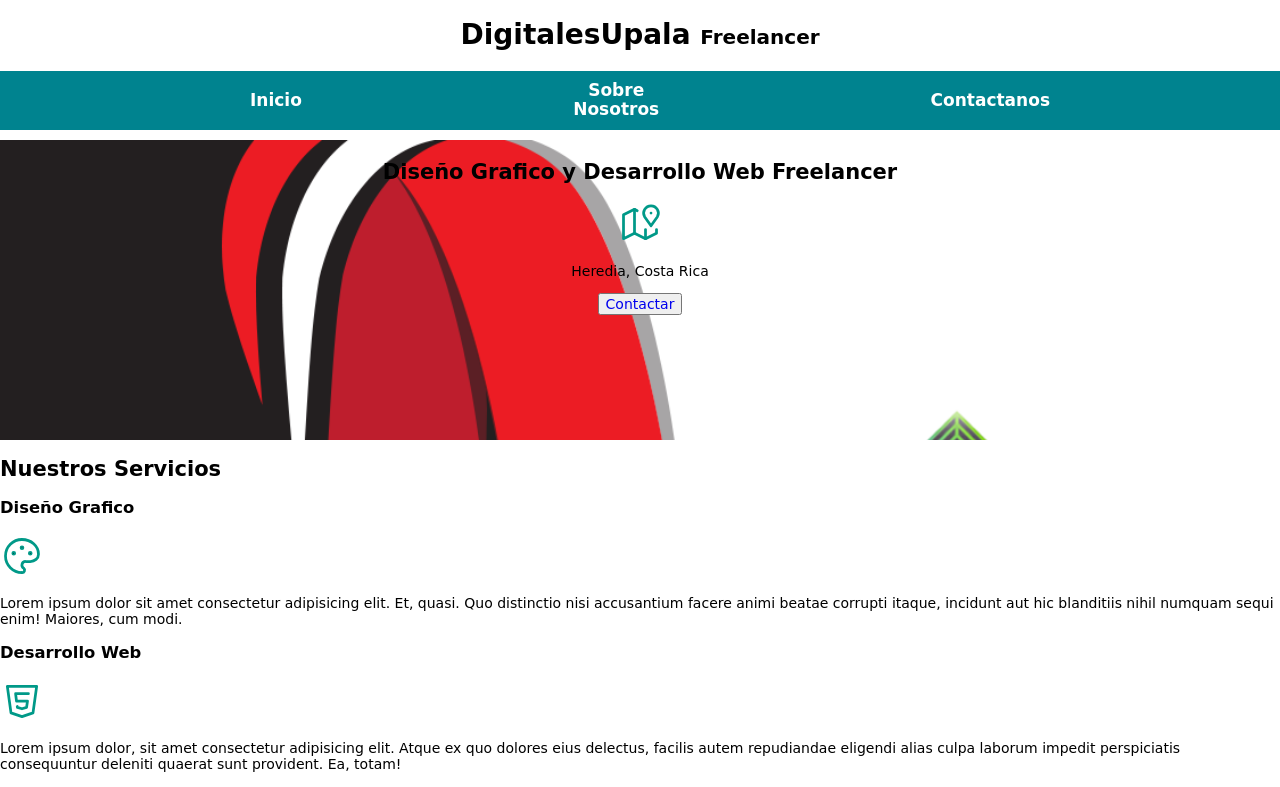
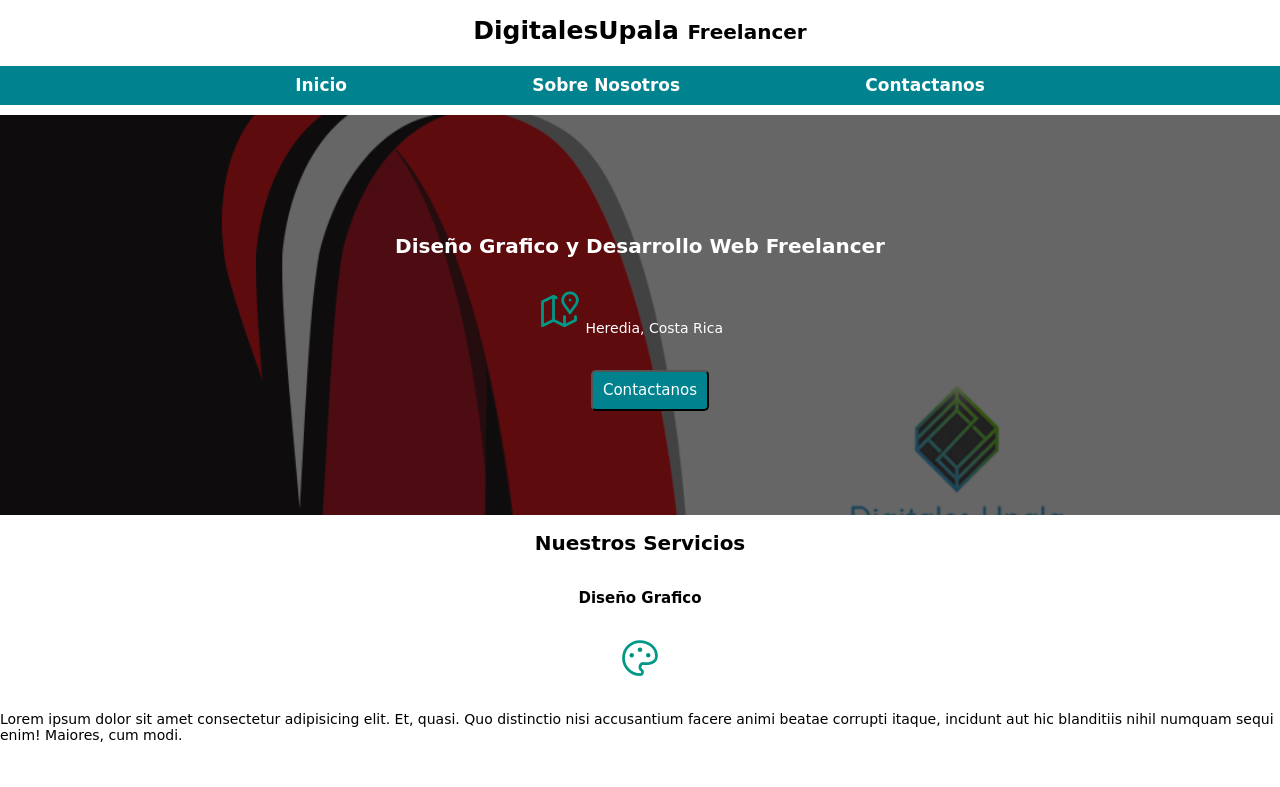
Before and after one commit to Christofer2002/Programacion-Web, a plain HTML site: page Proyecto 01 - HTML y CSS/src/html/index.html in a window 1280 px wide. Shown: the top 787 px of the page. Drawn offline with Linux system fonts and the light colour scheme.

Commit message:
Actualizacion de HTML y Css

```diff
--- a/Proyecto 01 - HTML y CSS/src/css/style.css
+++ b/Proyecto 01 - HTML y CSS/src/css/style.css
@@ -25,9 +25,28 @@ body{
 
 }
 
+h1{
+    font-size: 2.5rem;
+    font-weight: bold;
+
+}
+
+h2{
+    font-size: 2rem;
+    font-weight: bold;
+}
+
+h3{
+    font-size: 1.5rem;
+    font-weight: bold;
+}
+
+h1,h2,h3{
+    text-align: center;
+}
+
 .titulo{
     text-align: center;
-    font-size: 2.8rem;
 }
 
 .titulo span{
@@ -39,13 +58,24 @@ body{
     margin : 0 auto;
 }
 
+.boton-contactar{
+   margin-top: 2rem;
+   margin-left: 4rem;
+    background-color: var(--secundario);
+    color: var(--blanco);
+    font-size: 1.5rem;
+    padding: 1rem;
+    border-radius: 5px;
+    cursor: pointer;
+    transition: all .3s ease-in-out;
+}
+
+.boton-contactar a{
+    color: var(--blanco);
+}
+
 .nav-bg{
     background-color: var(--secundario);
-
-}
-
-.navegacion-principal{
-
 }
 
 @media (min-width: 768px) {
@@ -55,14 +85,14 @@ body{
         align-items: center;
         margin-top: 2rem;
         margin-right: 12rem;
-       padding-left: 9rem;
+       padding-left: 12rem;
        display: flex;
        margin-bottom: 1rem;
     }
-    .navegacion-principal a{
-        margin-right: 5rem;
+
+    .boton-contactar{
+
     }
-
 }
 
 .navegacion-principal a{
@@ -74,13 +104,13 @@ body{
    font-weight: 700;
    font-size: 1.7rem;
    padding: 1rem;
-   margin-right: 10rem;
-   margin-left: 15rem;
+    transition: all .3s ease-in-out;
 }
 
 .navegacion-principal a:hover{
     background-color: var(--amarillo);
     color: var(--negro);
+
 }
 
 .logo{
@@ -89,11 +119,50 @@ body{
     background-size: cover;
     text-align: center;
     height: 30rem;
-    padding: 0.3rem;
+    padding: 20rem;
+    position: relative;
 }
 
+.contenido-logo{
+    position: absolute;
+    bottom: 0;
+    left: 0;
+    right: 0;
+   top: 0;
+   background-color: rgba(0,0,0,0.6);
+   display: flex;
+   flex-direction: column;
+   text-align: center;
+   justify-content: center;
+
+}
 
 .contenido-logo a{
     text-decoration: none;
+}
 
+.contenido-logo h2,
+.contenido-logo p{
+  color: var(--blanco);
 }
+
+.logo-ubicacion{
+    align-items:flex-end;
+    margin-right: 2rem;
+}
+
+.contenido-grafico{
+    display: flex;
+    flex-direction: column;
+    align-items: center;
+    justify-content: center;
+    margin-top: 2rem;
+}
+
+.contenido-web{
+    display: flex;
+    flex-direction: column;
+    align-items: center;
+    justify-content: center;
+    margin-top: 2rem;
+}
--- a/Proyecto 01 - HTML y CSS/src/html/index.html
+++ b/Proyecto 01 - HTML y CSS/src/html/index.html
@@ -22,15 +22,14 @@
             <a href="index.html">Inicio</a>
             <a href="nosotros.html">Sobre Nosotros</a>
             <a href="contacto.html">Contactanos</a>
-            <p></p>
         </nav>
     </div>
-        <!-- <img src="img/Tarjeta Delante.png"> -->
 
         <section class="logo">
             <div class="contenido-logo">
                 <h2>Diseño Grafico y Desarrollo Web Freelancer</h2>
-                <p><svg xmlns="http://www.w3.org/2000/svg" class="icon icon-tabler icon-tabler-map-2" width="44" height="44"
+                <div class="logo-ubicacion">
+                    <p><svg xmlns="http://www.w3.org/2000/svg" class="icon icon-tabler icon-tabler-map-2" width="44" height="44"
                         viewBox="0 0 24 24" stroke-width="1.5" stroke="#009988" fill="none" stroke-linecap="round"
                         stroke-linejoin="round">
                         <path stroke="none" d="M0 0h24v24H0z" fill="none" />
@@ -39,16 +38,17 @@
                         <polyline points="10.5 4.75 9 4 3 7 3 20 9 17 15 20 21 17 21 15" />
                         <line x1="9" y1="4" x2="9" y2="17" />
                         <line x1="15" y1="15" x2="15" y2="20" />
-                    </svg> </p>
-                <p>Heredia, Costa Rica</p>
-                <button> <a href="contacto.html">Contactar</a></button>
+                    </svg> Heredia, Costa Rica</p>
+                    <button class="boton-contactar"><a href="contacto.html">Contactanos</a></button>
+                </div>
+
             </div>
+
+          <!--<button> <a href="contacto.html">Contactar</a></button>-->
              </section>
-
         <main>
-
             <h2>Nuestros Servicios</h2>
-    <section class="sectionGrafico">
+    <section class="contenido-grafico">
         <h3>Diseño Grafico</h3>
         <p class="graficoImg"><svg xmlns="http://www.w3.org/2000/svg" class="icon icon-tabler icon-tabler-palette" width="44" height="44"
                 viewBox="0 0 24 24" stroke-width="1.5" stroke="#009988" fill="none" stroke-linecap="round"
@@ -60,12 +60,12 @@
                 <circle cx="12" cy="7.5" r=".5" fill="currentColor" />
                 <circle cx="16.5" cy="10.5" r=".5" fill="currentColor" />
             </svg></p>
-        <p class="parrafoGrafico">Lorem ipsum dolor sit amet consectetur adipisicing elit. Et, quasi. Quo distinctio nisi accusantium
+        <p>Lorem ipsum dolor sit amet consectetur adipisicing elit. Et, quasi. Quo distinctio nisi accusantium
             facere animi
             beatae corrupti itaque, incidunt aut hic blanditiis nihil numquam sequi enim! Maiores, cum modi.</p>
     </section>
 
-    <section class="sWeb">
+    <section class="contenido-web">
         <h3>Desarrollo Web</h3>
         <p class="imageWeb"><svg xmlns="http://www.w3.org/2000/svg" class="icon icon-tabler icon-tabler-brand-html5" width="44"
                 height="44" viewBox="0 0 24 24" stroke-width="1.5" stroke="#009988" fill="none" stroke-linecap="round"
```
